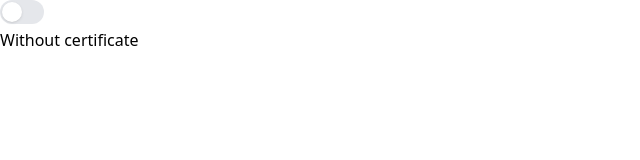
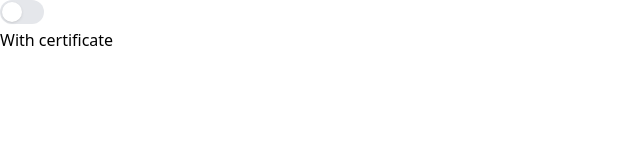
Before and after one commit to anon-aadhaar/quick-setup, a Next.js app: page /components/Toggle in a window 1280 px wide. Shown: the top 160 px of the page, without its empty margins (0-640 px from the left). Built offline with nearby package versions, Linux system fonts and the light colour scheme; what anon-aadhaar-react would draw is missing.

Commit message:
fixed typo

```diff
--- a/src/pages/components/Toggle.tsx
+++ b/src/pages/components/Toggle.tsx
@@ -30,7 +30,7 @@ export default function Toggle({enabled, setEnabled}: ToggleProps) {
         )}
       />
     </Switch>
-    <p>{enabled ? "With certificate" : "Without certificate"}</p>
+    <p>{enabled ? "Without certificate" : "With certificate"}</p>
     </>
   )
 }
```
